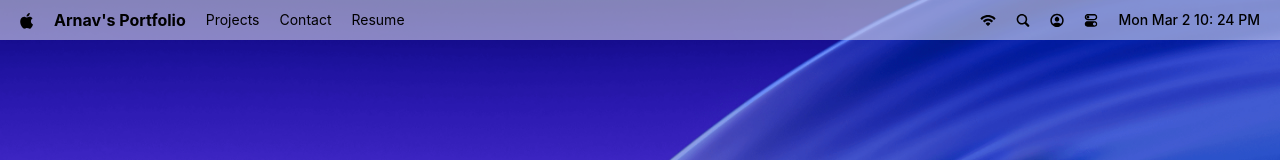
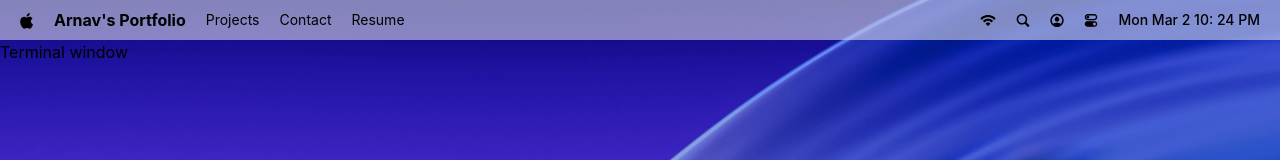
Before and after one commit to arnavsharma1811/Portfolio-site-macos, a React (Vite) app: page / in a window 1280 px wide. Shown: the top 160 px of the page. Built offline with nearby package versions, Linux system fonts and the light colour scheme; a web font is replaced by a local one.

Commit message:
set up the terminal window

```diff
--- a/src/App.tsx
+++ b/src/App.tsx
@@ -3,6 +3,7 @@ import Navbar from "./components/Navbar";
 import Welcome from "./components/Welcome";
 import gsap from "gsap";
 import { Draggable } from "gsap/Draggable";
+import { Terminal } from "./windows";
 gsap.registerPlugin(Draggable);
 
 const App = () => {
@@ -10,7 +11,9 @@ const App = () => {
     <Navbar />
     <Welcome />
     <Dock />
+    <Terminal />
   </main>
+
   )
 };
 
--- a/src/hoc/WindowWrapper.tsx
+++ b/src/hoc/WindowWrapper.tsx
@@ -8,7 +8,7 @@ const WindowWrapper = (Component, WindowKey) => {
         const ref = useRef(null);
 
     return (
-        <section id = {windowKey} ref = {ref} style = {{zIndex}}
+        <section id = {WindowKey} ref = {ref} style = {{zIndex}}
         className="absolute"
         >
         <Component {... props} />
@@ -19,7 +19,7 @@ const WindowWrapper = (Component, WindowKey) => {
 }
  Wrapped.displayName = `WindowWrapper(${Component.displayName || Component.name || "Component"}`
 
- return Wrapped
+ return Wrapped;
 }
 
 export default WindowWrapper;
--- /dev/null
+++ b/src/windows/Terminal.tsx
@@ -0,0 +1,8 @@
+const Terminal = () => {
+    return(
+        <div>Terminal window</div>
+    )
+}
+
+
+export default Terminal
--- /dev/null
+++ b/src/windows/index.ts
@@ -0,0 +1,3 @@
+import Terminal from "./terminal";
+
+export {Terminal};
```
